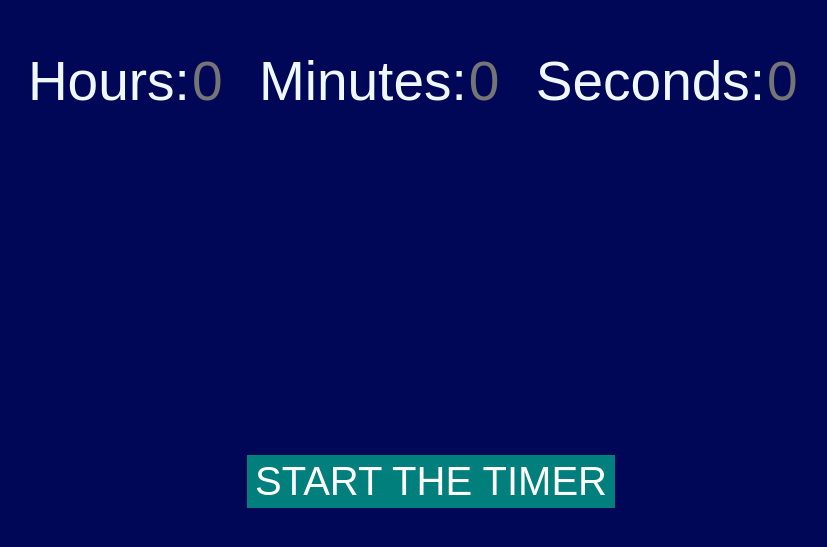
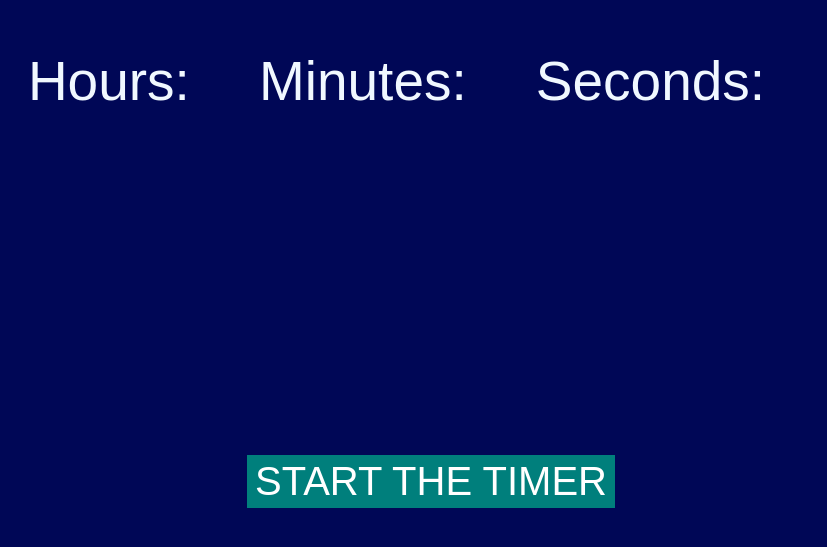
Before and after one commit to DreamsyDreams/timer, a plain HTML site: page setup/index.html in a window 1280 px wide. Shown: the part 119-666 px from the top of the page, without its empty margins (209-1036 px from the left). Drawn offline with Linux system fonts and the light colour scheme.

Commit message:
Moved the script tag into the body =

```diff
--- a/setup/index.html
+++ b/setup/index.html
@@ -10,16 +10,16 @@
     <div class="page">
         <div class="time-input">
             <label for="hours">Hours:</label>
-            <input type="number" name="hours" placeholder="0" min="0" max="60" id="hours">
+            <input type="number" name="hours" min="0" max="60" id="hours">
             <label for="minutes">Minutes:</label>
-            <input type="number" name="minutes" placeholder="0" min="0" max="60" id="minutes">
+            <input type="number" name="minutes" min="0" max="60" id="minutes">
             <label for="seconds">Seconds:</label>
-            <input type="number" name="seconds" placeholder="0" min="0" max="60" id="seconds">
+            <input type="number" name="seconds" min="0" max="60" id="seconds">
         </div>
         <div class="button">
             <button id="begin">Start The Timer</button>
         </div>
     </div>
+    <script src="./app.js" type="text/javascript"></script>
 </body>
-<script src="./app.js" type="text/javascript"></script>
 </html>
```
